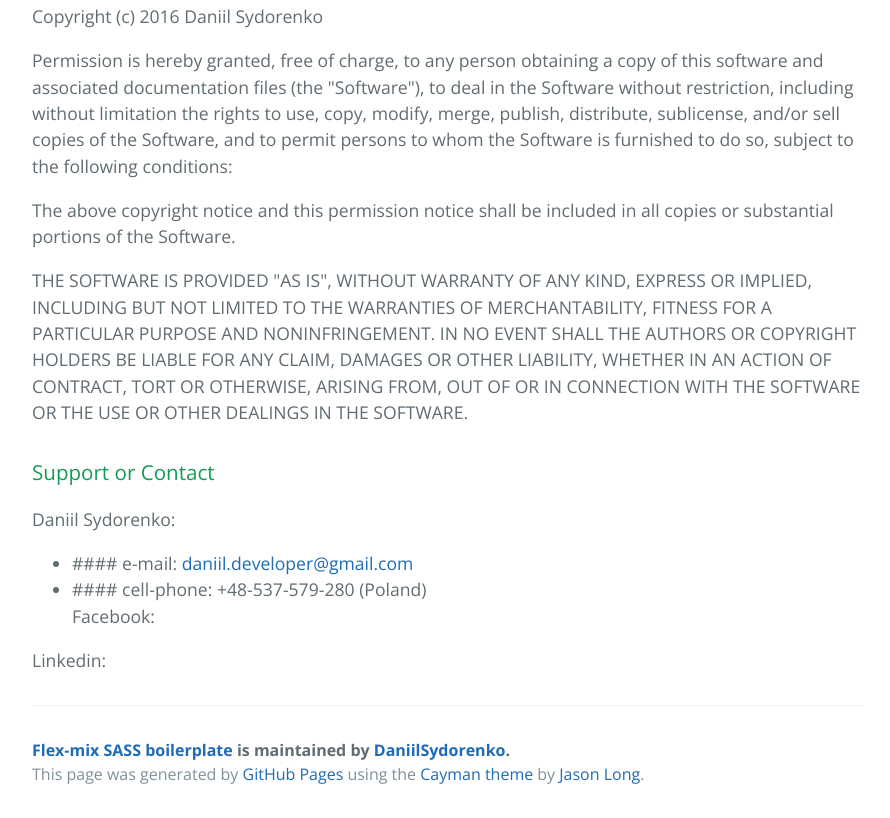
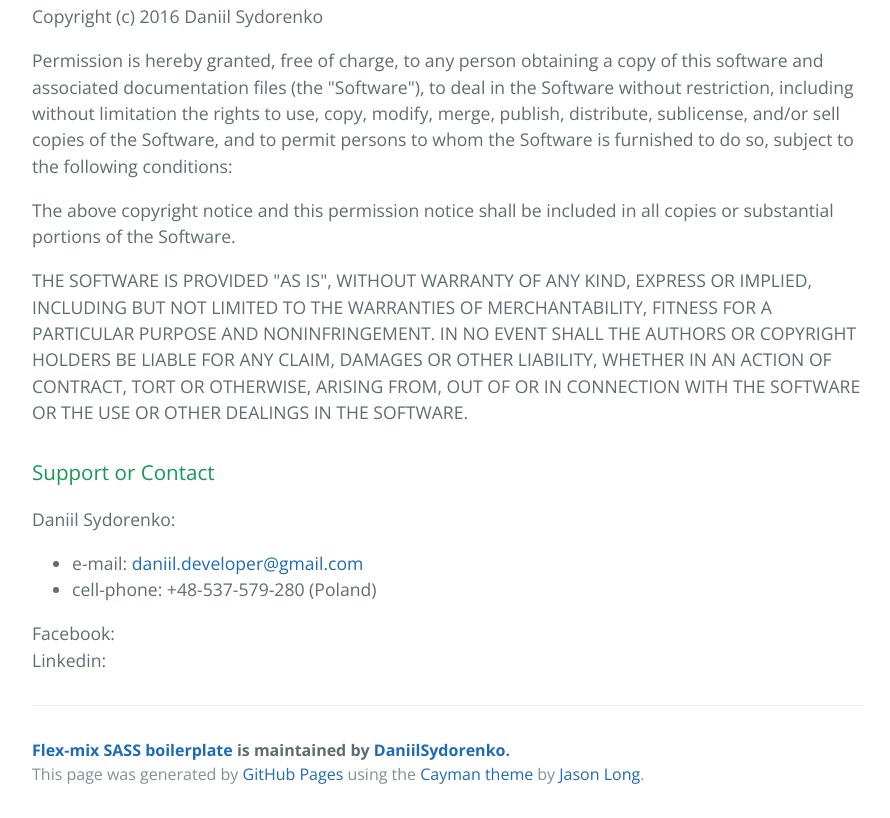
Before and after one commit to DaniilSydorenko/flex-mix, a plain HTML site: page index.html in a window 1280 px wide. Shown: the part 3824-4642 px from the top of the page, without its empty margins (192-1082 px from the left). Drawn offline with nearby package versions, Linux system fonts and the light colour scheme.

```diff
--- a/index.html
+++ b/index.html
@@ -198,16 +198,16 @@
 <p>Daniil Sydorenko:</p>
 
 <ul>
-<li>#### e-mail: <a href="mailto:daniil.developer@gmail.com">daniil.developer@gmail.com</a>
+<li>e-mail: <a href="mailto:daniil.developer@gmail.com">daniil.developer@gmail.com</a>
 </li>
-<li>#### cell-phone: +48-537-579-280 (Poland)
-<details>
-<summary>Facebook: </summary>
-<a href="https://www.facebook.com/daniil.sydorenko">https://www.facebook.com/daniil.sydorenko</a>
-</details> </li>
+<li>cell-phone: +48-537-579-280 (Poland)</li>
 </ul>
 
 <p><details>
+ <summary>Facebook: </summary>
+<a href="https://www.facebook.com/daniil.sydorenko">https://www.facebook.com/daniil.sydorenko</a>
+</details>
+<details>
  <summary>Linkedin: </summary>
 <a href="https://www.linkedin.com/in/dsydorenko">https://www.linkedin.com/in/dsydorenko</a>
 </details> </p>
```
Also changed, not shown: params.json (+1 -1 lines).
